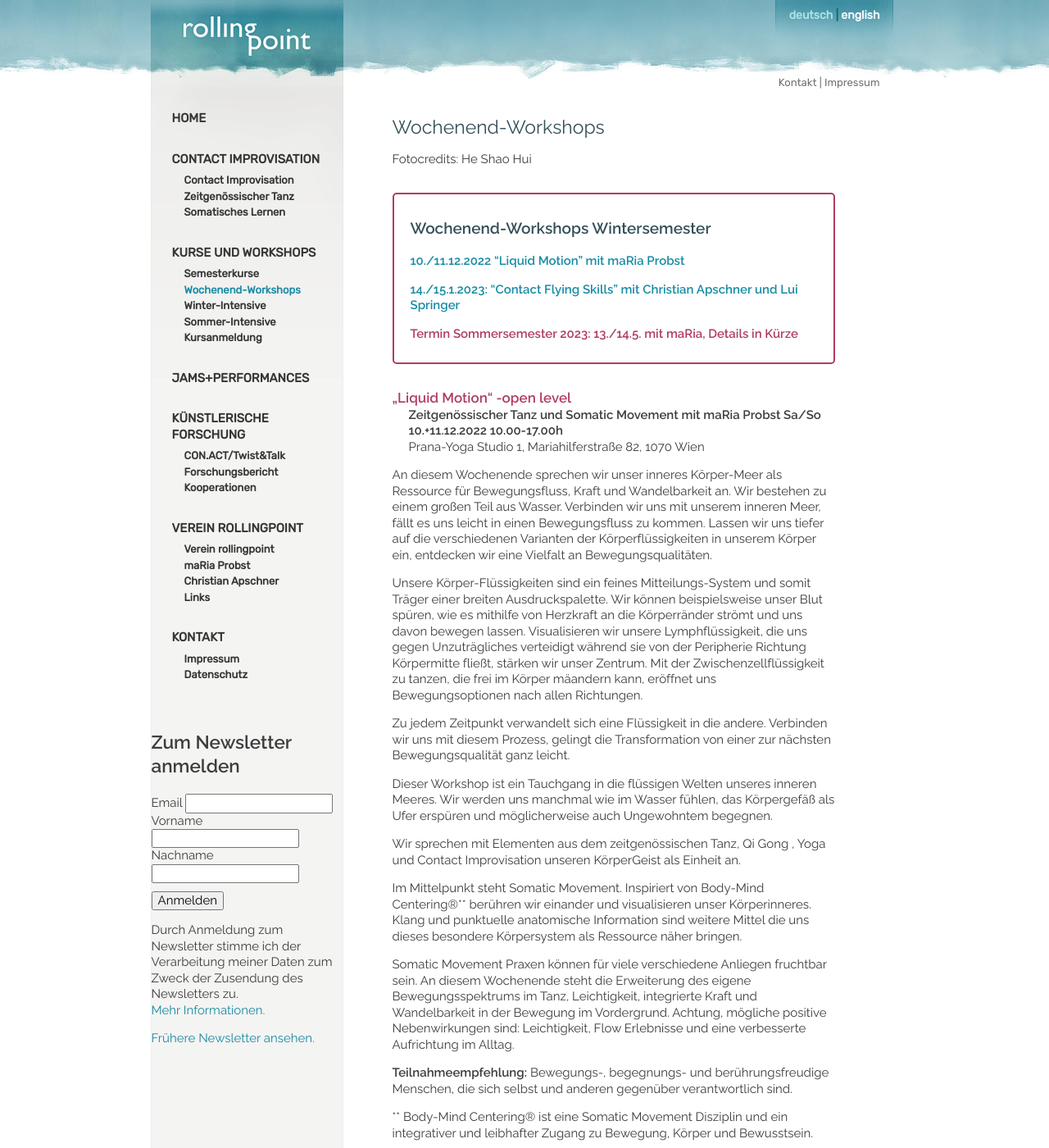
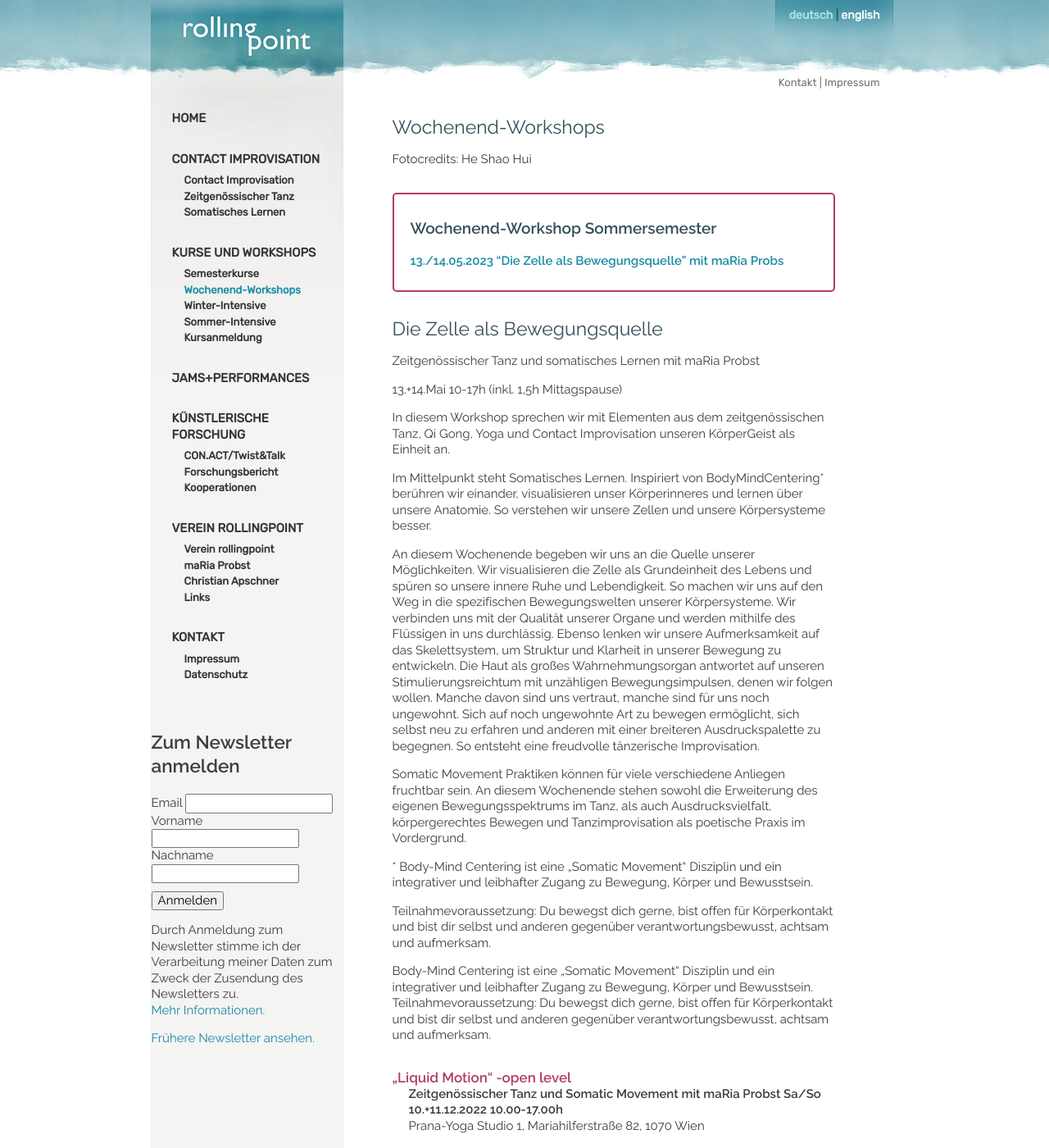
Before and after one commit to manulari/rollingpointat, a Jekyll site: the page built from _pages_de/workshops.md, in a window 1280 px wide and 1400 px high. Shown: the whole window at 82% size. Built offline with Jekyll 4.4.1, drawn with Linux system fonts in a browser that asks for light colours; comment, search, counter and statistics services are not loaded.

Commit message:
Update page (de) “workshops”

```diff
--- a/_pages_de/workshops.md
+++ b/_pages_de/workshops.md
@@ -6,15 +6,40 @@ title: Wochenend-Workshops
 
 Fotocredits: He Shao Hui
 
-> ### Wochenend-Workshops Wintersemester
+> ### Wochenend-Workshop Sommersemester
 >
-> **[1﻿0./11.12.2022 "Liquid Motion" mit maRia Probst](#liquid)**
->
-> **[14./15.1.2023: "Contact Flying Skills" mit Christian Apschner und Lui Springer](#flying)**
->
-> **Termin Sommersemester 2023: 13./14.5. mit maRia, Details in Kürze**
+> **[13./14.05.2023 "Die Zelle als Bewegungsquelle" mit maRia Probs](#liquid)**
 
 <div class="named-anchor" id="liquid"></div>
+
+# Die Zelle als Bewegungsquelle
+
+Zeitgenössischer Tanz und somatisches Lernen mit maRia Probst
+
+13.+14.Mai 10-17h (inkl. 1,5h Mittagspause)
+
+In diesem Workshop sprechen wir mit Elementen aus dem zeitgenössischen Tanz, Qi Gong, Yoga und Contact Improvisation unseren KörperGeist als Einheit an.
+
+Im Mittelpunkt steht Somatisches Lernen. Inspiriert von BodyMindCentering* berühren wir einander, visualisieren unser Körperinneres und lernen über unsere Anatomie. So verstehen wir unsere Zellen und unsere Körpersysteme besser.
+
+An diesem Wochenende begeben wir uns an die Quelle unserer Möglichkeiten. Wir visualisieren die Zelle als Grundeinheit des Lebens und spüren so unsere innere Ruhe und Lebendigkeit. So machen wir uns auf den Weg in die spezifischen Bewegungswelten unserer Körpersysteme. Wir verbinden uns mit der Qualität unserer Organe und werden mithilfe des Flüssigen in uns durchlässig. Ebenso lenken wir unsere Aufmerksamkeit auf das Skelettsystem, um Struktur und Klarheit in unserer Bewegung zu entwickeln. Die Haut als großes Wahrnehmungsorgan antwortet auf unseren Stimulierungsreichtum mit unzähligen Bewegungsimpulsen, denen wir folgen wollen. Manche davon sind uns vertraut, manche sind für uns noch ungewohnt. Sich auf noch ungewohnte Art zu bewegen ermöglicht, sich selbst neu zu erfahren und anderen mit einer breiteren Ausdruckspalette zu begegnen. So entsteht eine freudvolle tänzerische Improvisation.
+
+Somatic Movement Praktiken können für viele verschiedene Anliegen fruchtbar sein. An diesem Wochenende stehen sowohl die Erweiterung des eigenen Bewegungsspektrums im Tanz, als auch Ausdrucksvielfalt, körpergerechtes Bewegen und Tanzimprovisation als poetische Praxis im Vordergrund.
+
+\* Body-Mind Centering ist eine „Somatic Movement“ Disziplin und ein integrativer und leibhafter Zugang zu Bewegung, Körper und Bewusstsein.
+
+
+
+Teilnahmevoraussetzung: Du bewegst dich gerne, bist offen für Körperkontakt und bist dir selbst und anderen gegenüber verantwortungsbewusst, achtsam und aufmerksam.
+
+
+
+
+
+Body-Mind Centering ist eine „Somatic Movement“ Disziplin und ein integrativer und
+leibhafter Zugang zu Bewegung, Körper und Bewusstsein.
+Teilnahmevoraussetzung: Du bewegst dich gerne, bist offen für Körperkontakt und bist dir
+selbst und anderen gegenüber verantwortungsbewusst, achtsam und aufmerksam.
 
 #### „Liquid Motion“ -open level
 
```
